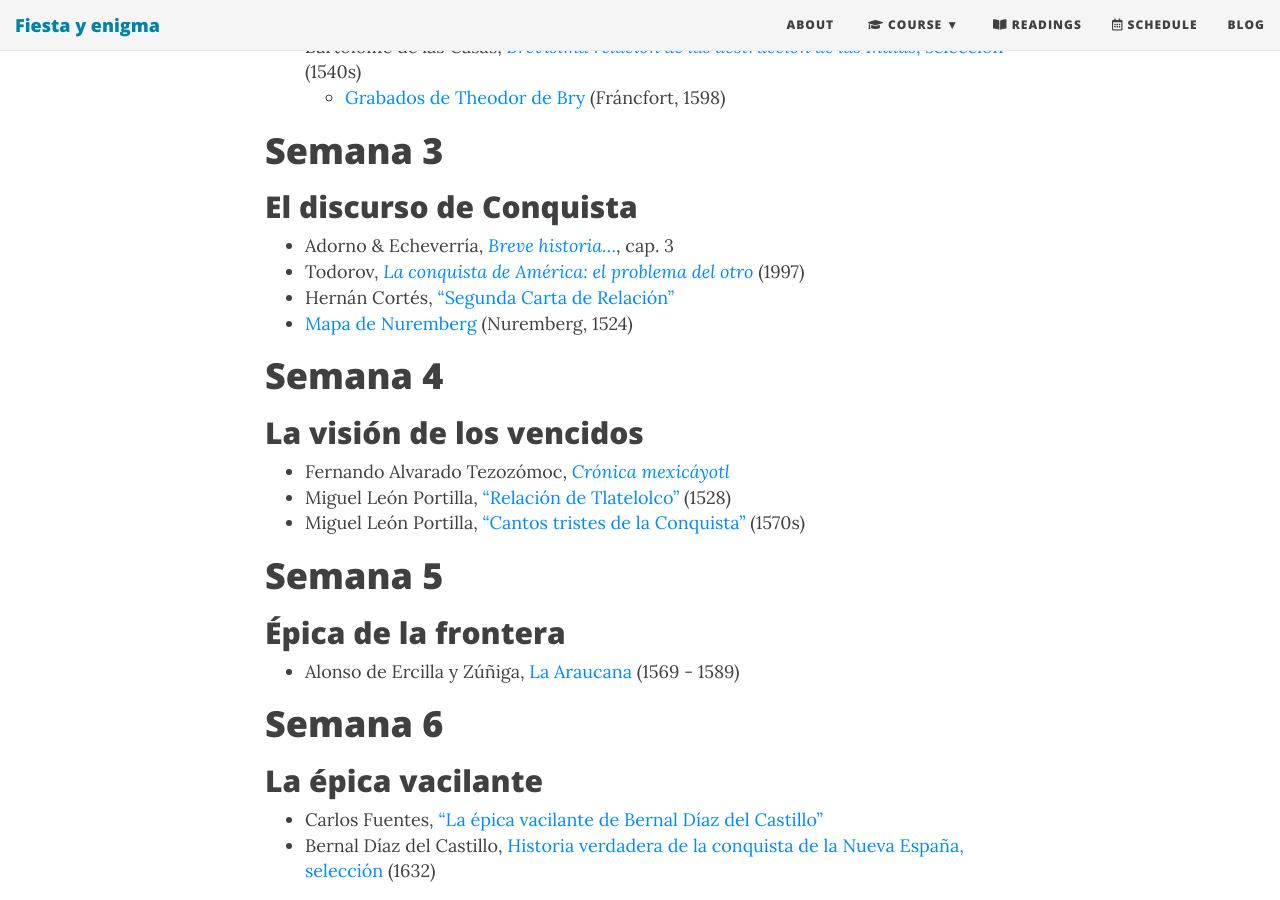
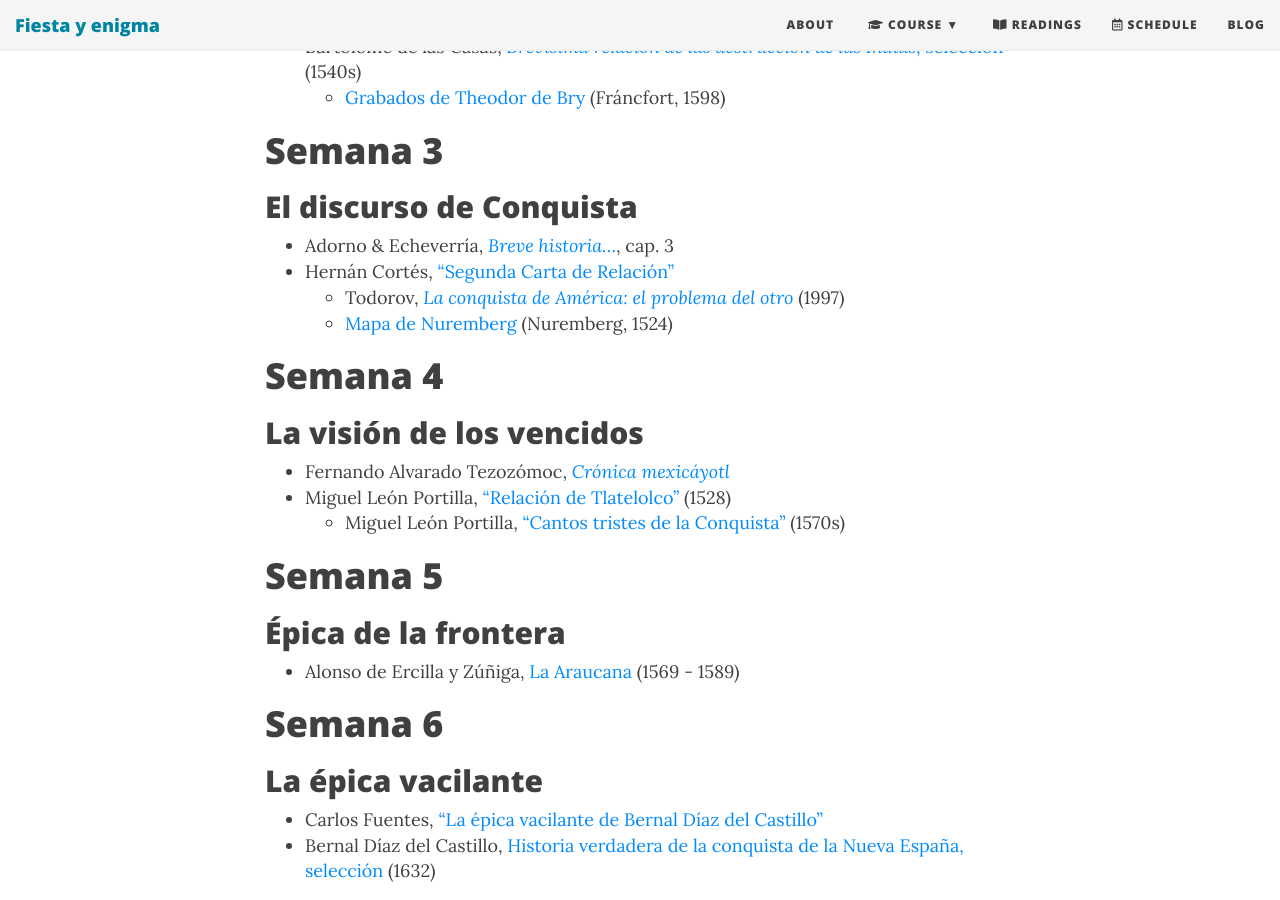
Before and after one commit to Hipomenes/ls452, a Jekyll site: the page built from syllabus.md, in a window 1280 px wide and 900 px high, scrolled down 2035 px. Built offline with Jekyll 4.4.1, drawn with Linux system fonts in a browser that asks for light colours; nearby versions of some CDN libraries.

```diff
--- a/syllabus.md
+++ b/syllabus.md
@@ -20,7 +20,7 @@ bigimg: /img/4partes.jpg
 
 - Eliseo Diego, [“Cristobal Colón inventa el Nuevo Mundo”]()
 - Stradanus & Theodoor Galle, [“Allegory of America,” from New Inventions of Modern Times (Nova Reperta),  ca. 1600](https://www.metmuseum.org/art/collection/search/666288)
-- Michel de Certeau, [*La escritura de la historia*, fragmento]()
+    - Michel de Certeau, [*La escritura de la historia*, fragmento]()
 
 # Semana 1
 ## La "invención" del Nuevo Mundo
@@ -28,7 +28,7 @@ bigimg: /img/4partes.jpg
 - Adorno & Echeverría, [*Breve historia de la literatura latinoamericana colonial y moderna*](), cap. 1
 - Cristobal Colón, ["Carta a Luis de Santangel (Febrero 15, 1493)"]() (1493)
 - Pietro Martire d'Anghiera, [Cartas Nº 133](https://drive.google.com/open?id=1B2Wlo5ufMxpT_oRl6iUPlgt-MotjPIHP) (1493)
-- Amerigo Vespucci, ["Carta a Lorenzo de Médicis"]()(1503)
+    - Amerigo Vespucci, ["Carta a Lorenzo de Médicis"]()(1503)
 
 
 # Semana 2
@@ -41,16 +41,16 @@ bigimg: /img/4partes.jpg
 ##  El discurso de Conquista
 
 - Adorno & Echeverría, [*Breve historia...*](), cap. 3
-- Todorov, [*La conquista de América: el problema del otro*]() (1997)
 - Hernán Cortés, ["Segunda Carta de Relación"]()
-- [Mapa de Nuremberg]() (Nuremberg, 1524)
+    - Todorov, [*La conquista de América: el problema del otro*]() (1997)
+    - [Mapa de Nuremberg]() (Nuremberg, 1524)
 
 # Semana 4
 ##  La visión de los vencidos
 
 - Fernando Alvarado Tezozómoc, [*Crónica mexicáyotl*]()
 - Miguel León Portilla, ["Relación de Tlatelolco"]() (1528)
-- Miguel León Portilla, ["Cantos tristes de la Conquista"]() (1570s)
+    - Miguel León Portilla, ["Cantos tristes de la Conquista"]() (1570s)
 
 # Semana 5
 ## Épica de la frontera
@@ -67,7 +67,7 @@ bigimg: /img/4partes.jpg
 ## Sujetos ex-céntricos
 
 - Álvar Núñez Cabeza de Vaca, [*Naufragios y comentarios*]()
-- [*Cabeza de Vaca* (Dir: Nicolás Echevarría, 1990)]()
+    - [*Cabeza de Vaca* (Dir: Nicolás Echevarría, 1990)]()
 
 # Semana 8.
 ## Geografías alucinadas
```
